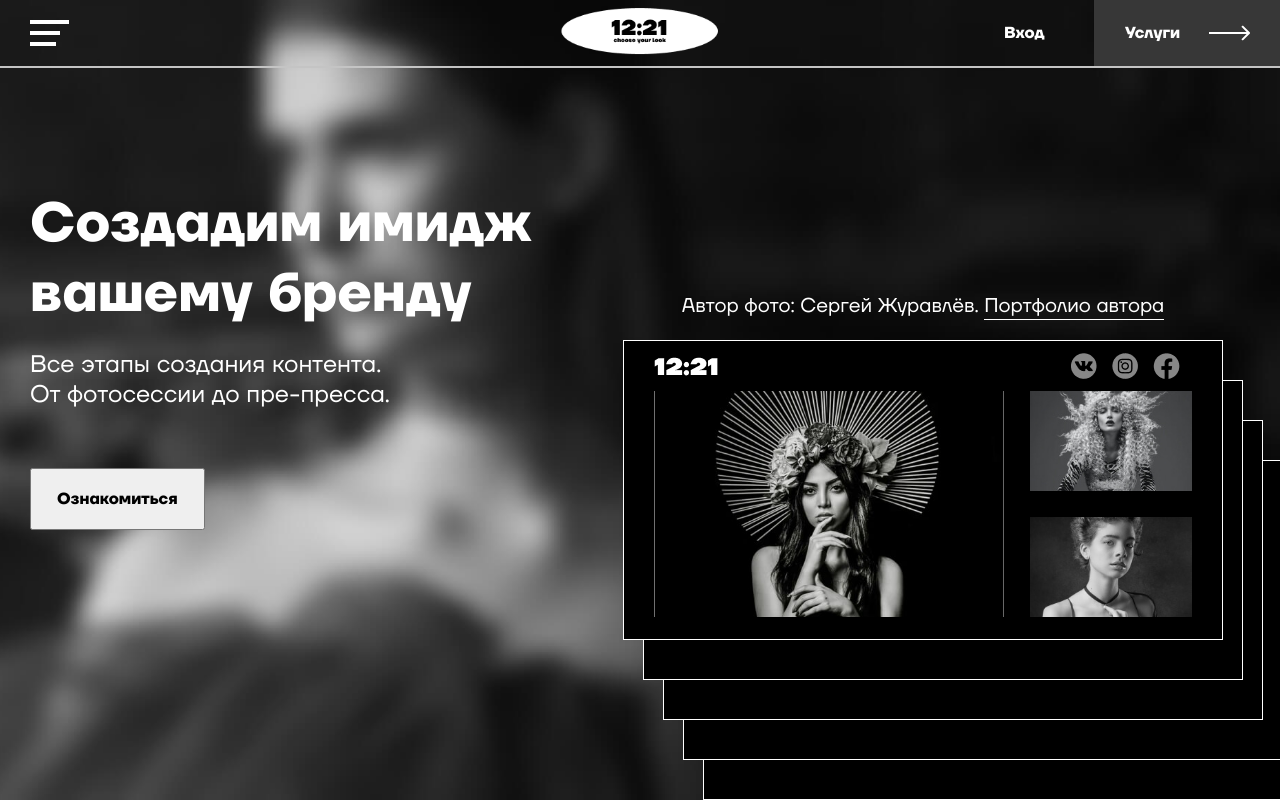
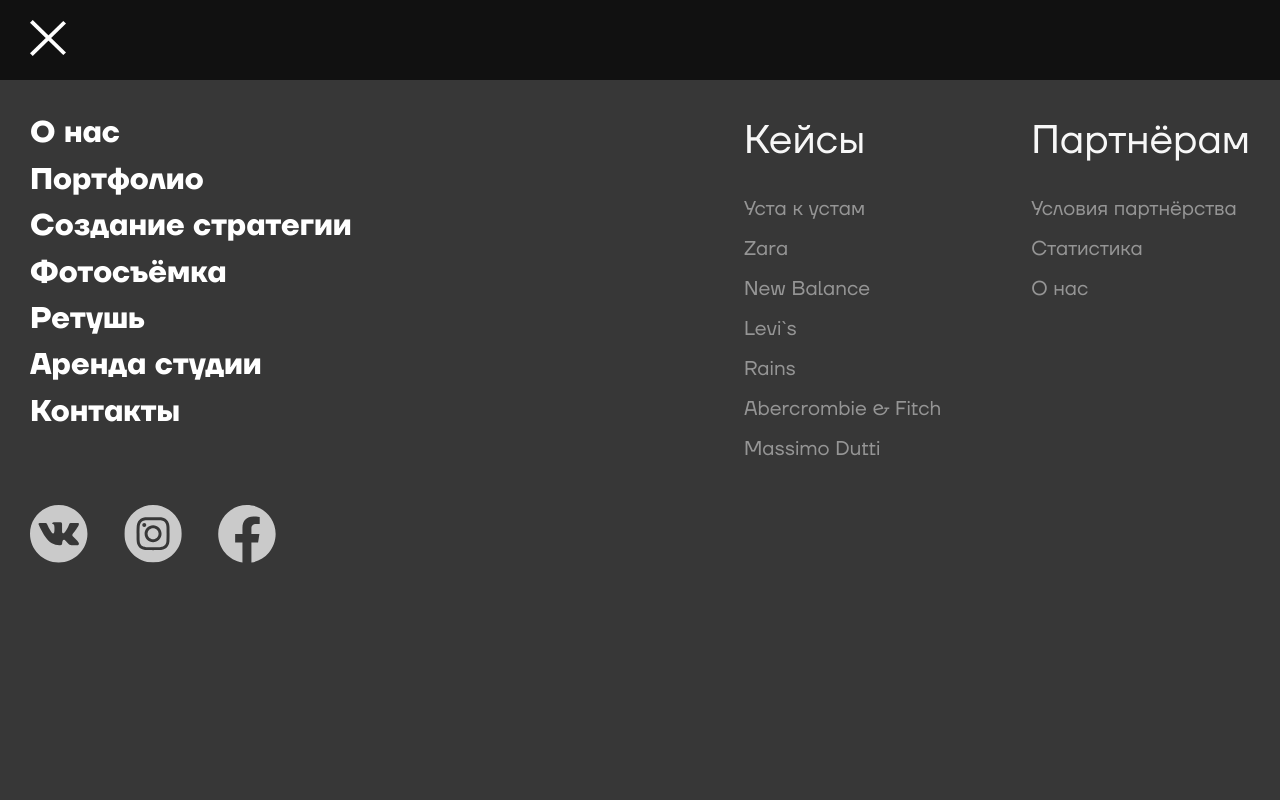
Before and after one commit to AbaevB/Greensock-Animation, a plain HTML site: page index.html in a window 1280 px wide. Both pictures are taken after a click on the button "Открыть меню". Shown: the top 800 px of the page. Drawn offline with nearby package versions, Linux system fonts and the light colour scheme.

Commit message:
animation

```diff
--- a/css/style.css
+++ b/css/style.css
@@ -421,6 +421,11 @@ a:hover {
   opacity: 0.7;
 }
 
+
+.stop-scroll {
+  overflow: hidden;
+}
+
 @media (max-height: 1079px) {
   .hero__container {
     padding-top: 170px;
--- a/index.html
+++ b/index.html
@@ -62,7 +62,7 @@
 		</div>
     <header class="header">
       <div class="container header__container">
-        <button class="btn-reset burger" aria-label="Открыть меню">
+        <button id="burger" class="btn-reset burger" aria-label="Открыть меню">
           <span class="burger__line"></span>
           <span class="burger__line"></span>
           <span class="burger__line"></span>
@@ -99,9 +99,9 @@
                 <img src="img/social.png" aria-hidden="true" alt="">
               </div>
               <div class="photos-wrap">
-                <img src="img/1.jpg" alt="Изображение 1">
-                <img src="img/2.jpg" alt="Изображение 2">
-                <img src="img/3.jpg" alt="Изображение 3">
+                <img id="photo-1" src="img/1.jpg" alt="Изображение 1">
+                <img id="photo-2" src="img/2.jpg" alt="Изображение 2">
+                <img id="photo-3" src="img/3.jpg" alt="Изображение 3">
               </div>
             </div>
             <div class="photos__shape"></div>
@@ -113,6 +113,8 @@
       </section>
     </main>
   </div>
+  <script src="https://cdn.jsdelivr.net/npm/gsap@3.12.5/dist/gsap.min.js"></script>
+  <script src="js/main.js"></script>
 </body>
 
 </html>
--- /dev/null
+++ b/js/main.js
@@ -0,0 +1,69 @@
+document.addEventListener('DOMContentLoaded', function () {
+
+  let burger = document.querySelector(".burger");
+  let menu = document.querySelector(".menu");
+  let menuClose = document.querySelector(".close");
+  let header = document.querySelector(".header");
+  let menuLinks = document.querySelectorAll(".nav__link, .sub-menu__link, .social__link");
+
+  let menuTop = document.querySelector(".menu__top");
+  let navList = document.querySelector(".nav__list");
+  let social = document.querySelector(".social");
+  let menuRight = document.querySelector(".menu__right");
+
+  let heroLeft = document.querySelector(".hero__left");
+  let heroTitle = document.querySelector(".hero__title");
+  let heroDescr = document.querySelector(".hero__descr");
+  let photosAuthor = document.querySelector(".photos__author");
+  let photo1 = document.getElementById("photo-1");
+  let photo2 = document.getElementById("photo-2");
+  let photo3 = document.getElementById("photo-3");
+
+  let heroBtn = document.querySelector(".hero__btn");
+
+  let tl = gsap.timeline({paused: false});
+
+  tl.from(heroLeft, { opacity: 0, y: 300, duration: 2 })
+    .from(heroTitle, { opacity: 0, y: 200, duration: 2 })
+    .from(heroDescr, { opacity: 0, y: 200, duration: 3 })
+    .from(photo1, { scale: 0.5, opacity: 0, duration: 2 })
+    .from(photo2, { opacity: 0, scale: 0.5, duration: 2 })
+    .from(photo3, { opacity: 0, scale: 0.5, duration: 2 })
+    .from(photosAuthor, { opacity: 0, scale: 0.5, duration: 2 });
+
+
+  let tl1 = gsap.timeline({ paused: true });
+
+
+  tl1.from(navList, { y: 200, opacity: 0, duration: 1, scale: 0.5 })
+    .from(social, { y: 200, opacity: 0, duration: 1 })
+    .from(menuRight, { y: 200, opacity: 0, duration: 1 });
+
+  burger.addEventListener('click', function(){
+    menu.classList.add("menu--open");
+    document.body.classList.add('stop-scroll');
+    tl1.play();
+  });
+
+
+  menuClose.addEventListener('click', function () {
+    tl1.reverse();
+    setTimeout(() => {
+      menu.classList.remove("menu--open");
+      document.body.classList.remove('stop-scroll');
+    }, 3000);
+
+    });
+
+
+
+
+  menuLinks.forEach(function (link) {
+    tl1.reverse();
+    setTimeout(() => {
+      menu.classList.remove("menu--open");
+      document.body.classList.remove('stop-scroll');
+    }, 2000);
+  });
+
+});
```
